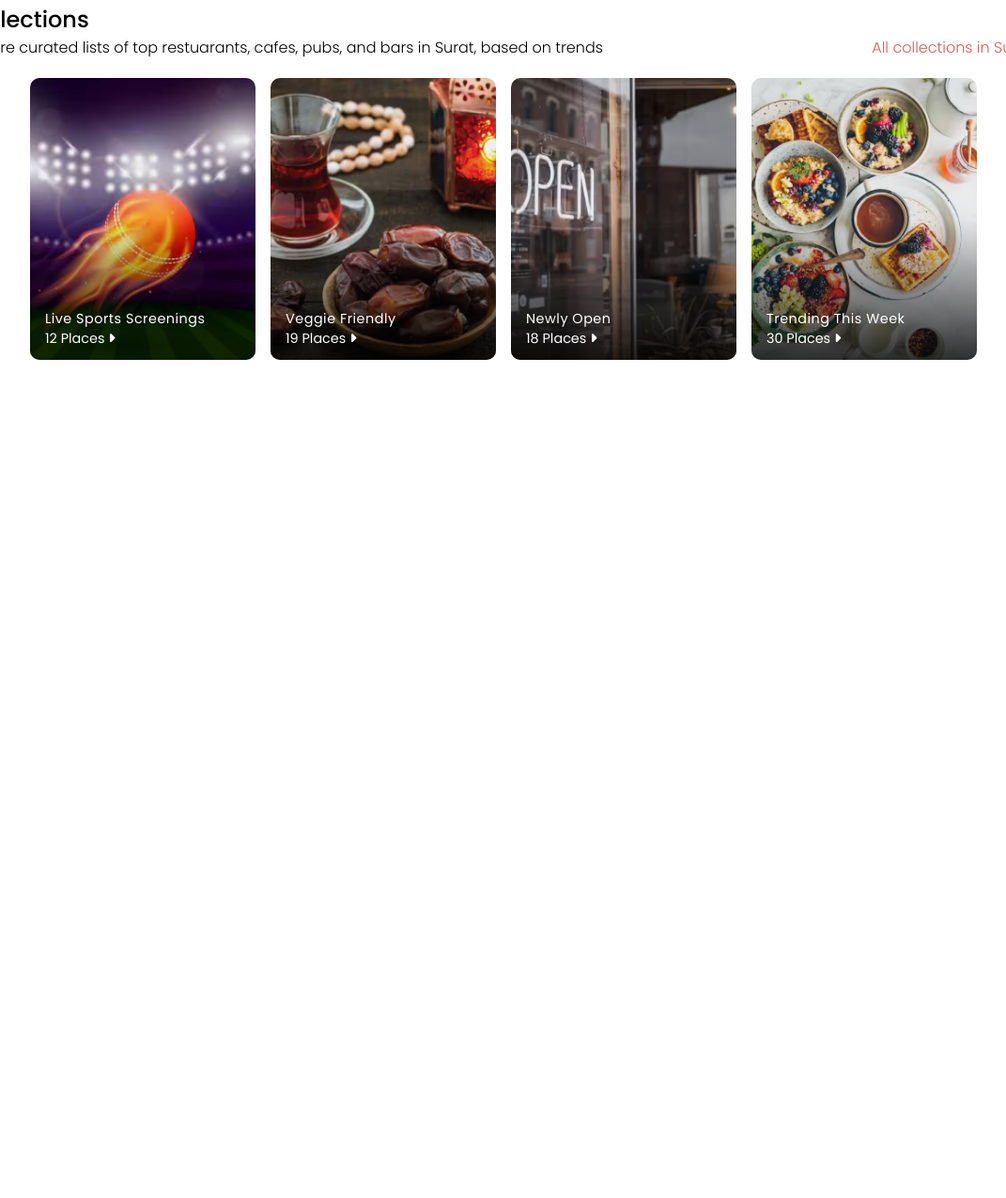
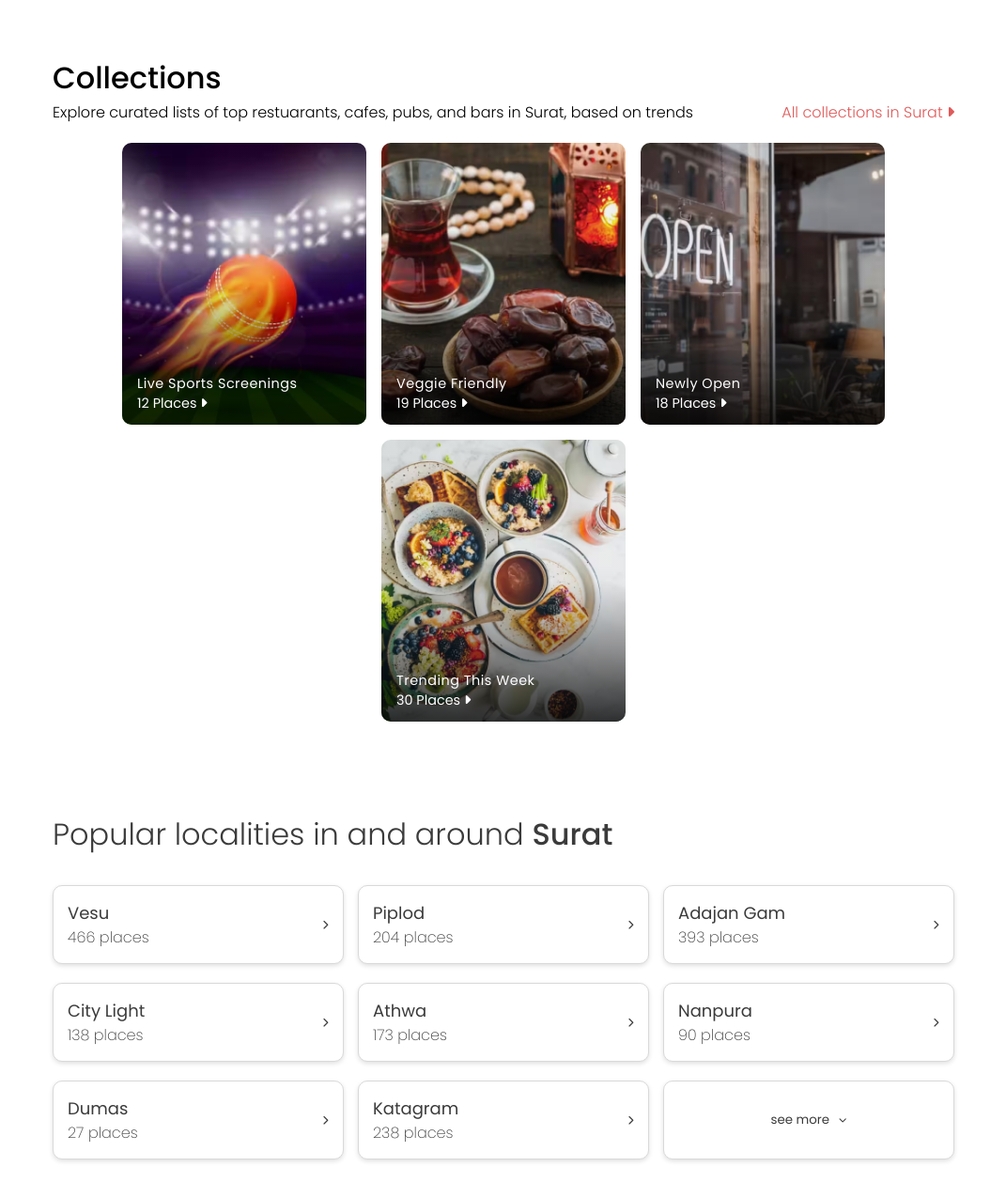
Before and after one commit to roshiii24/zomato-landing-page, a plain HTML site: page index.html in a window 1280 px wide. Shown: the part 797-2072 px from the top of the page at 94% size, without its empty margins (104-1175 px from the left). Before the commit the page ends 1220 px from the top, so only its background shows below. Drawn offline with Linux system fonts and the light colour scheme.

Commit message:
popular__localities section completed

```diff
--- a/index.html
+++ b/index.html
@@ -135,5 +135,70 @@
             </a>
         </div>
     </section>
+    <section class="container localities">
+        <h1>Popular localities in and around <span style="font-weight:500;">Surat</spanstyle></h1>
+        <div class="localities__area">
+            <a href="#" class="localities__area_button">
+                <div>
+                    <h4>Vesu</h4>
+                    <span>466 places</span>
+                </div>
+                <i class="fa-solid fa-chevron-right fa-2xs"></i>
+            </a>
+            <a href="#" class="localities__area_button">
+                <div>
+                    <h4>Piplod</h4>
+                    <span>204 places</span>
+                </div>
+                <i class="fa-solid fa-chevron-right fa-2xs"></i>
+            </a>
+            <a href="#" class="localities__area_button">
+                <div>
+                    <h4>Adajan Gam</h4>
+                    <span>393 places</span>
+                </div>
+                <i class="fa-solid fa-chevron-right fa-2xs"></i>
+            </a>
+            <a href="#" class="localities__area_button">
+                <div>
+                    <h4>City Light</h4>
+                    <span>138 places</span>
+                </div>
+                <i class="fa-solid fa-chevron-right fa-2xs"></i>
+            </a>
+            <a href="#" class="localities__area_button">
+                <div>
+                    <h4>Athwa</h4>
+                    <span>173 places</span>
+                </div>
+                <i class="fa-solid fa-chevron-right fa-2xs"></i>
+            </a>
+            <a href="#" class="localities__area_button">
+                <div>
+                    <h4>Nanpura</h4>
+                    <span>90 places</span>
+                </div>
+                <i class="fa-solid fa-chevron-right fa-2xs"></i>
+            </a>
+            <a href="#" class="localities__area_button">
+                <div>
+                    <h4>Dumas</h4>
+                    <span>27 places</span>
+                </div>
+                <i class="fa-solid fa-chevron-right fa-2xs"></i>
+            </a>
+            <a href="#" class="localities__area_button">
+                <div>
+                    <h4>Katagram</h4>
+                    <span>238 places</span>
+                </div>
+                <i class="fa-solid fa-chevron-right fa-2xs"></i>
+            </a>
+            <button class="localities__area_button">
+                <p>see more</p>
+                <i class="fa-solid fa-chevron-down fa-2xs"></i>
+            </button>
+        </div>
+    </section>
 </body>
 </html>
--- a/style.css
+++ b/style.css
@@ -112,8 +112,8 @@
 }
 
 .container{
-    margin: 2.5rem auto;
-    width: 90%;
+    margin: 2.5rem auto 6rem;
+    width: 75%;
 }
 
 .we__offer{
@@ -164,6 +164,7 @@
 
 .collections h1{
     font-weight: 500;
+    font-size: 32px;
 }
 
 .collections .sub__heading_container{
@@ -197,7 +198,7 @@
 
 .collection__card_container .card{
     height: 300px;
-    min-width: 240px;
+    min-width: 260px;
     background-size: cover;
     background-position: center;
     border-radius: 10px;
@@ -248,6 +249,73 @@
     letter-spacing: 0.5px;
 }
 
+/* .localities{
+    width: 75%;
+} */
+
+.localities h1{
+    font-weight: 300;
+    font-size: 32px;
+    color: rgb(59, 59, 59);
+}
+
+.localities__area{
+    display: grid;
+    grid-template-columns: 1fr 1fr 1fr;
+    justify-content: center;
+    align-items: center;
+    gap: 20px 15px;
+    margin-top: 30px;
+}
+
+.localities__area a{
+    background-color: white;
+    padding: 15px;
+    text-decoration: none;
+    color: rgb(59, 59, 59);
+    border: 1px solid rgb(217, 217, 217);
+    border-radius: 10px;
+    box-shadow: 0px 2px 5px #e0e0e0;
+    display: flex;
+    justify-content: space-between;
+    align-items: center;
+}
+
+.localities__area a:hover{
+    transform: scale(1.005);
+    box-shadow: 0px 5px 10px #e0e0e0;
+}
+
+.localities__area button{
+    height: 84px;
+    background-color: white;
+    padding: 10px;
+    color: rgb(59, 59, 59);
+    border: 1px solid rgb(217, 217, 217);
+    border-radius: 10px;
+    box-shadow: 0px 2px 5px #e0e0e0;
+    display: flex;
+    justify-content: center;
+    align-items: center;
+    gap: 10px;
+}
+
+.localities__area_button h4{
+    font-weight: 400;
+    font-size: 18px;
+}
+
+.localities__area_button span{
+    font-weight: 200;
+    font-size: 16px;
+}
+
+@media only screen and (max-width: 800px) {
+    .localities h1{
+        text-align: center;
+    }
+}
+
 @media only screen and (max-width: 600px) {
     .navbar__menu_container .user__icon{
         display: flex;
@@ -288,4 +356,14 @@
         border-radius: 10px;
         width: 95%;
     }
+
+    .localities__area{
+        grid-template-columns: 1fr 1fr;
+    }
 }
+
+@media only screen and (max-width: 450px) {
+    .localities__area{
+        grid-template-columns: 1fr;
+    }
+}
```
